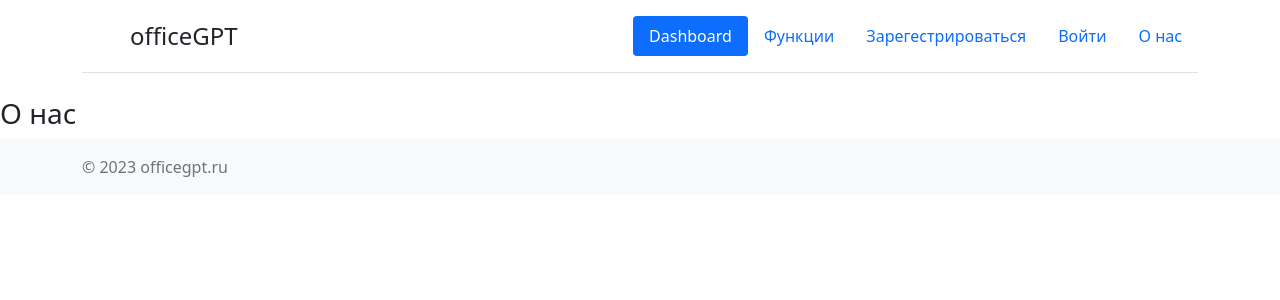
After one commit to Narek12345/OfficeGPT, a Django app: page /about in a window 1280 px wide. The commit adds this page. Shown: the top 300 px of the page. Run offline with Django 5.2, Linux system fonts and the light colour scheme.

Commit message:
Project update.

```diff
--- a/dashboard/templates/base.html
+++ b/dashboard/templates/base.html
@@ -17,17 +17,17 @@
 <body>
 	<div class="container">
 		<header class="d-flex flex-wrap justify-content-center py-3 mb-4 border-bottom">
-			<a href="/" class="d-flex align-items-center mb-3 mb-md-0 me-md-auto text-dark text-decoration-none">
+			<a href="{% url 'dashboard:dashboard' %}" class="d-flex align-items-center mb-3 mb-md-0 me-md-auto text-dark text-decoration-none">
 				<svg class="bi me-2" width="40" height="32"><use xlink:href="#bootstrap"/></svg>
         		<span class="fs-4">officeGPT</span>
 			</a>
 
       		<ul class="nav nav-pills">
-        		<li class="nav-item"><a href="#" class="nav-link active" aria-current="page">Dashboard</a></li>
-        		<li class="nav-item"><a href="#" class="nav-link">Функции</a></li>
-        		<li class="nav-item"><a href="#" class="nav-link">Зарегестрироваться</a></li>
-        		<li class="nav-item"><a href="#" class="nav-link">Войти</a></li>
-        		<li class="nav-item"><a href="#" class="nav-link">О нас</a></li>
+        		<li class="nav-item"><a href="{% url 'dashboard:dashboard' %}" class="nav-link active" aria-current="page">Dashboard</a></li>
+        		<li class="nav-item"><a href="{% url 'dashboard:functions' %}" class="nav-link">Функции</a></li>
+        		<li class="nav-item"><a href="" class="nav-link">Зарегестрироваться</a></li>
+        		<li class="nav-item"><a href="" class="nav-link">Войти</a></li>
+        		<li class="nav-item"><a href="{% url 'dashboard:about' %}" class="nav-link">О нас</a></li>
       		</ul>
     	</header>
   	</div>
--- /dev/null
+++ b/dashboard/templates/dashboard/about.html
@@ -0,0 +1,5 @@
+{% extends 'base.html' %}
+
+{% block content %}
+	<h3>О нас</h3>
+{% endblock %}
--- /dev/null
+++ b/dashboard/templates/dashboard/functions.html
@@ -0,0 +1,5 @@
+{% extends 'base.html' %}
+
+{% block content %}
+	<h3>Функции</h3>
+{% endblock %}
--- a/dashboard/urls.py
+++ b/dashboard/urls.py
@@ -7,4 +7,6 @@ from . import views
 app_name = 'dashboard'
 urlpatterns = [
 	path('', views.dashboard, name='dashboard'),
+	path('functions', views.functions, name='functions'),
+	path('about', views.about, name='about'),
 ]
--- a/dashboard/views.py
+++ b/dashboard/views.py
@@ -3,3 +3,11 @@ from django.shortcuts import render
 
 def dashboard(request):
 	return render(request, 'dashboard/dashboard.html')
+
+
+def functions(request):
+	return render(request, 'dashboard/functions.html')
+
+
+def about(request):
+	return render(request, 'dashboard/about.html')
```
